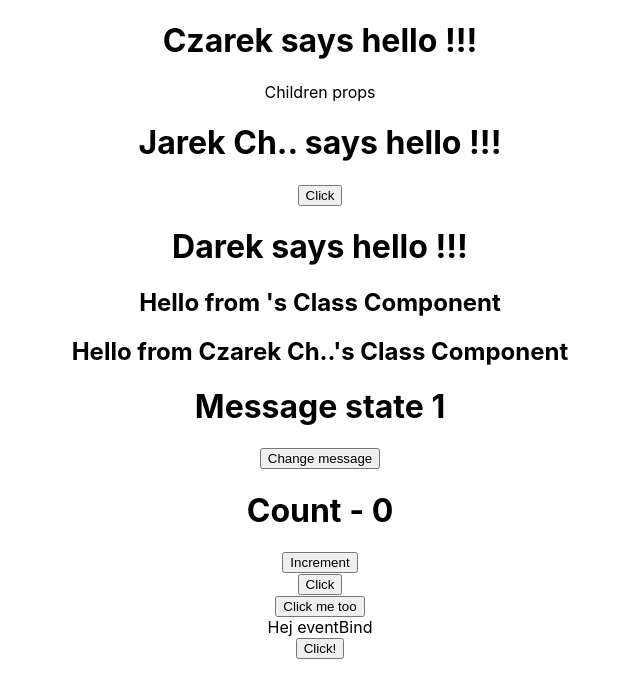
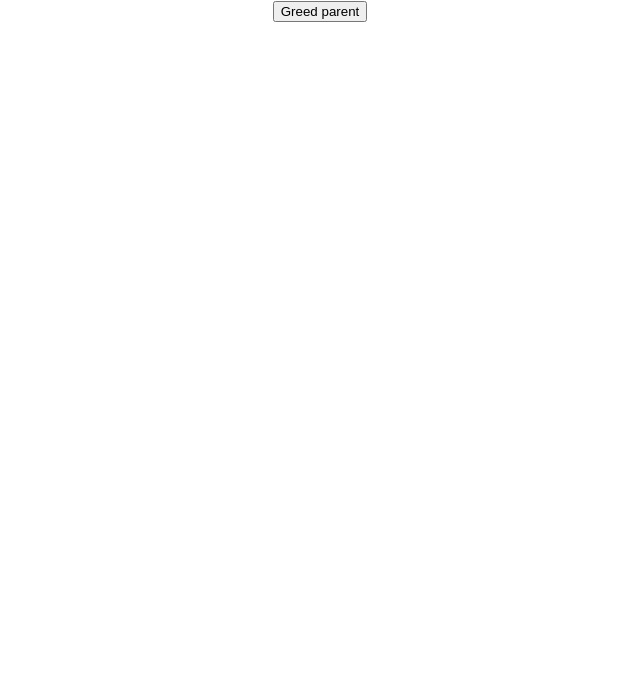
Before and after one commit to JanekJaniak/HelloReact, a React (Create React App) app: page / in a window 1280 px wide. Shown: the top 698 px of the page, without its empty margins (320-960 px from the left). Built offline with nearby package versions, Linux system fonts and the light colour scheme.

Commit message:
Methods as props

```diff
--- a/src/App.js
+++ b/src/App.js
@@ -2,20 +2,21 @@
 import './App.css';
 
 // import Hello from './components/hello.js'
-import { Hello } from './components/hello.js'
+// import { Hello } from './components/hello.js'
 
-import HelloClass from './components/helloClass.js'
-import Message from './components/message.js'
-import Counter from './components/counter.js'
-import FunctionClick from './components/functionClick.js'
-import ClassClick from './components/classClick.js'
-import EventBind from './components/eventBind.js'
+// import HelloClass from './components/helloClass.js'
+// import Message from './components/message.js'
+// import Counter from './components/counter.js'
+// import FunctionClick from './components/functionClick.js'
+// import ClassClick from './components/classClick.js'
+// import EventBind from './components/eventBind.js'
+import ParentComponent from './components/parrentComponent.js'
 
 class App extends Component {
   render() {
     return (
       <div className="App">
-        <Hello name="Czarek">
+        {/* <Hello name="Czarek">
           <p>Children props</p>
         </Hello>
         <Hello name="Jarek" lastName="Ch.."/>
@@ -27,7 +28,8 @@
         <Counter />
         <FunctionClick />
         <ClassClick />
-        <EventBind />
+        <EventBind /> */}
+        <ParentComponent />
       </div>
     );
   }
--- /dev/null
+++ b/src/components/childComponent.js
@@ -0,0 +1,14 @@
+import React from 'react'
+
+function ChildComponent(props) {
+  return (
+    <div>
+      {/* passing the method as prop from parent to child */}
+      {/* <button onClick={ props.greetHandler }>Greed parent</button> */}
+      {/* pass a parameter when calling a method from child component */}
+      <button onClick={ () => props.greetHandler('Hans') }>Greed parent</button>
+    </div>
+  )
+}
+
+export default ChildComponent
--- /dev/null
+++ b/src/components/parrentComponent.js
@@ -0,0 +1,30 @@
+import React, { Component } from 'react'
+
+import ChildComponent from './childComponent'
+
+class ParentComponent extends Component {
+
+  constructor(props) {
+    super(props)
+
+    this.state = {
+      parentName: 'Parent'
+    }
+
+    this.greetParent = this.greetParent.bind(this)
+  }
+
+  greetParent(childName) {
+    alert(`Hello ${this.state.parentName} from ${childName}`)
+  }
+
+  render() {
+    return (
+      <div>
+        <ChildComponent greetHandler={ this.greetParent }/>
+      </div>
+    )
+  }
+}
+
+export default ParentComponent
```
